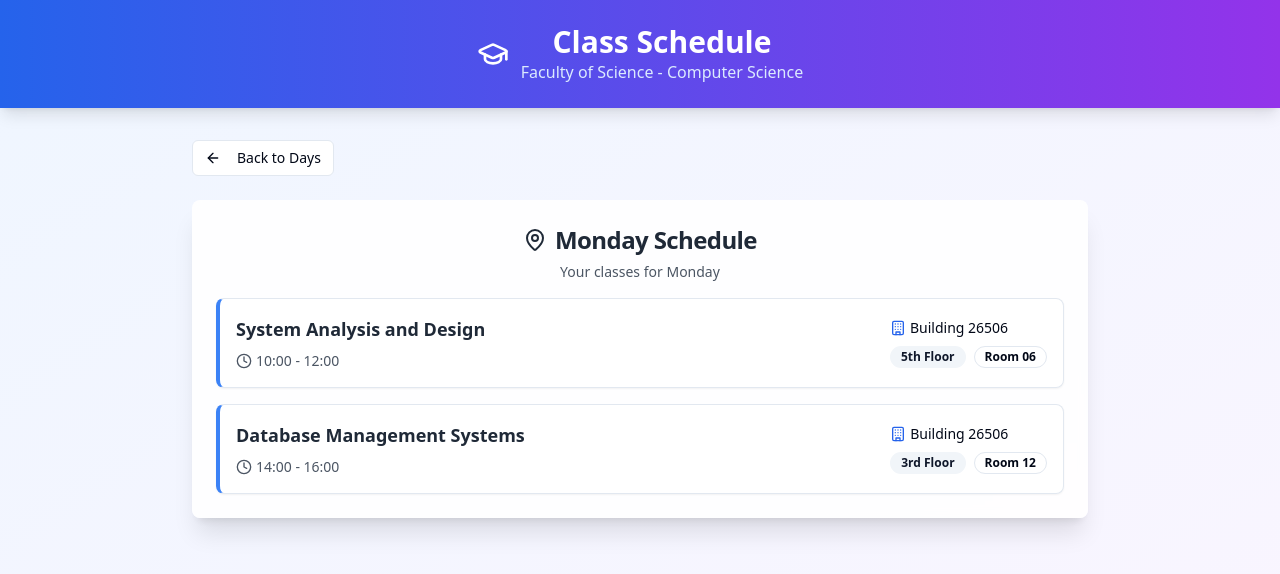
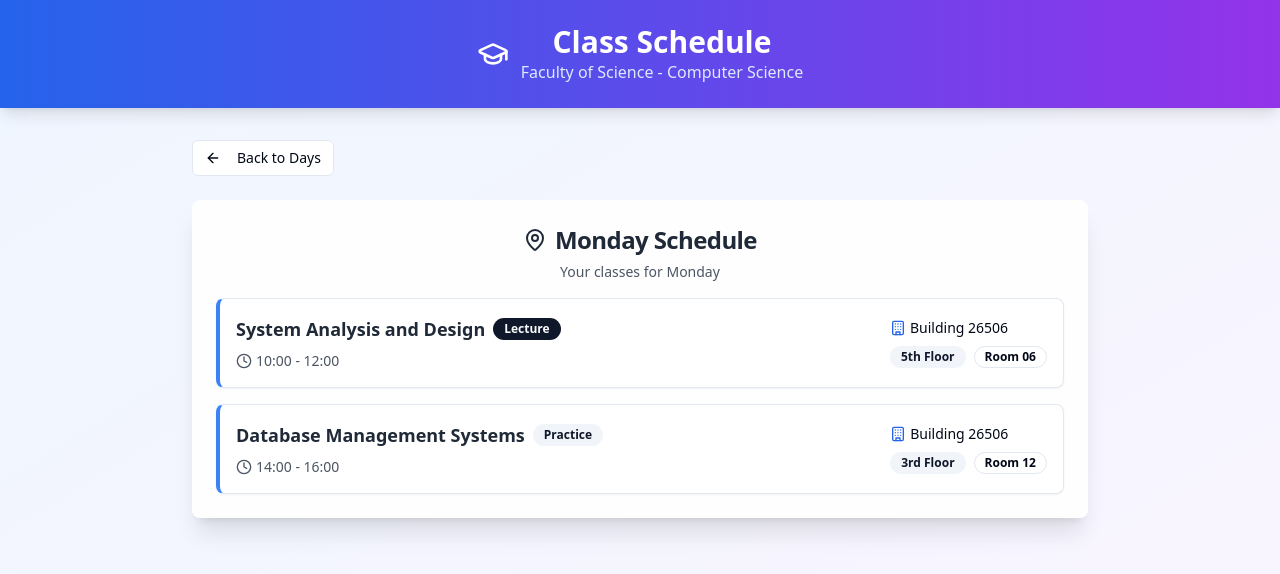
Before and after one commit to chillalways04/cs-firstyear-schedule-app, a React (Vite) app: page /day-selection in a window 1280 px wide. Both pictures are taken after a click on the button "Monday". Shown: the top 574 px of the page. Built offline with nearby package versions, Linux system fonts and the light colour scheme.

Commit message:
Add class type to schedule
Adds "Lecture" and "Practice" to the class schedule data.

```diff
--- a/src/data/scheduleData.ts
+++ b/src/data/scheduleData.ts
@@ -1,10 +1,10 @@
-
 export interface ClassSchedule {
   subject: string;
   time: string;
   building: string;
   floor: string;
   room: string;
+  type: "Lecture" | "Practice";
 }
 
 export interface WeeklySchedule {
@@ -18,14 +18,16 @@ export const mockScheduleData: WeeklySchedule = {
       time: "10:00 - 12:00",
       building: "Building 26506",
       floor: "5th Floor",
-      room: "Room 06"
+      room: "Room 06",
+      type: "Lecture"
     },
     {
       subject: "Database Management Systems",
       time: "14:00 - 16:00",
       building: "Building 26506",
       floor: "3rd Floor",
-      room: "Room 12"
+      room: "Room 12",
+      type: "Practice"
     }
   ],
   "Tuesday": [
@@ -34,14 +36,16 @@ export const mockScheduleData: WeeklySchedule = {
       time: "09:00 - 11:00",
       building: "Building 26507",
       floor: "2nd Floor",
-      room: "Room 08"
+      room: "Room 08",
+      type: "Lecture"
     },
     {
       subject: "Object-Oriented Programming",
       time: "13:00 - 15:00",
       building: "Building 26506",
       floor: "4th Floor",
-      room: "Room 15"
+      room: "Room 15",
+      type: "Practice"
     }
   ],
   "Wednesday": [
@@ -50,7 +54,8 @@ export const mockScheduleData: WeeklySchedule = {
       time: "11:00 - 13:00",
       building: "Building 26508",
       floor: "1st Floor",
-      room: "Room 03"
+      room: "Room 03",
+      type: "Lecture"
     }
   ],
   "Thursday": [
@@ -59,14 +64,16 @@ export const mockScheduleData: WeeklySchedule = {
       time: "10:00 - 12:00",
       building: "Building 26507",
       floor: "3rd Floor",
-      room: "Room 10"
+      room: "Room 10",
+      type: "Lecture"
     },
     {
       subject: "Web Development",
       time: "15:00 - 17:00",
       building: "Building 26506",
       floor: "2nd Floor",
-      room: "Room 07"
+      room: "Room 07",
+      type: "Practice"
     }
   ],
   "Friday": [
@@ -75,14 +82,16 @@ export const mockScheduleData: WeeklySchedule = {
       time: "08:00 - 10:00",
       building: "Building 26509",
       floor: "1st Floor",
-      room: "Room 01"
+      room: "Room 01",
+      type: "Lecture"
     },
     {
       subject: "Computer Graphics",
       time: "14:00 - 16:00",
       building: "Building 26507",
       floor: "4th Floor",
-      room: "Room 18"
+      room: "Room 18",
+      type: "Practice"
     }
   ],
   "Saturday": [],
--- a/src/pages/SchedulePage.tsx
+++ b/src/pages/SchedulePage.tsx
@@ -17,9 +17,17 @@ const SchedulePage = () => {
       <CardContent className="p-4">
         <div className="flex flex-col md:flex-row md:items-center md:justify-between gap-3">
           <div className="flex-1">
-            <h3 className="font-semibold text-lg text-gray-800 mb-2">
-              {classInfo.subject}
-            </h3>
+            <div className="flex items-center gap-2 mb-2">
+              <h3 className="font-semibold text-lg text-gray-800">
+                {classInfo.subject}
+              </h3>
+              <Badge
+                variant={classInfo.type === "Lecture" ? "default" : "secondary"}
+                className="text-xs"
+              >
+                {classInfo.type}
+              </Badge>
+            </div>
             <div className="flex flex-wrap gap-2 text-sm text-gray-600">
               <div className="flex items-center gap-1">
                 <Clock className="h-4 w-4" />
```
